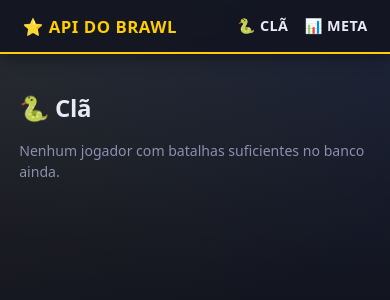
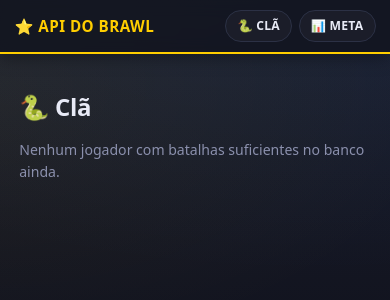
Before and after one commit to andreidl/api-do-brawl, a FastAPI app: page /cla in a window 390 px wide. Shown: the top 300 px of the page. Run offline with FastAPI, Linux system fonts and the light colour scheme; data that the repository does not hold is empty.

Commit message:
UI: nav do header como chips + ajustes responsivos (mobile) no menu e cartoes

```diff
--- a/app/static/estilo.css
+++ b/app/static/estilo.css
@@ -62,9 +62,23 @@
   text-transform: uppercase;
 }
 header a:hover { color: #ffe15c; }
-header .menu { display: flex; gap: 1rem; }
-header .menu a { font-size: 0.9rem; color: var(--texto); }
-header .menu a:hover { color: var(--destaque); }
+header .marca { white-space: nowrap; }
+header .menu { display: flex; gap: 0.55rem; }
+header .menu a {
+  font-size: 0.82rem;
+  color: var(--texto);
+  padding: 0.4rem 0.85rem;
+  border: 1px solid #2c3145;
+  border-radius: 999px;
+  background: rgba(255, 255, 255, 0.03);
+  letter-spacing: 0.02em;
+  transition: color .15s, border-color .15s, background .15s;
+}
+header .menu a:hover {
+  color: var(--destaque);
+  border-color: var(--destaque);
+  background: rgba(255, 206, 0, 0.08);
+}
 
 /* ---------- cartões de atalho (home) ---------- */
 .atalhos { display: flex; gap: 0.8rem; flex-wrap: wrap; margin: 1.4rem 0; }
@@ -254,6 +268,12 @@
   table { display: block; overflow-x: auto; white-space: nowrap; }
   .busca { flex-direction: column; }
   .busca button { width: 100%; }
+  header { padding: 0.65rem 0.9rem; gap: 0.5rem; }
+  header .marca { font-size: 0.95rem; }
+  header .menu { gap: 0.4rem; }
+  header .menu a { padding: 0.35rem 0.7rem; font-size: 0.76rem; }
+  .atalhos { flex-direction: column; }
+  .cartao-atalho { min-width: 0; }
 }
 
 /* ---------- abas ranked × troféus ---------- */
```
